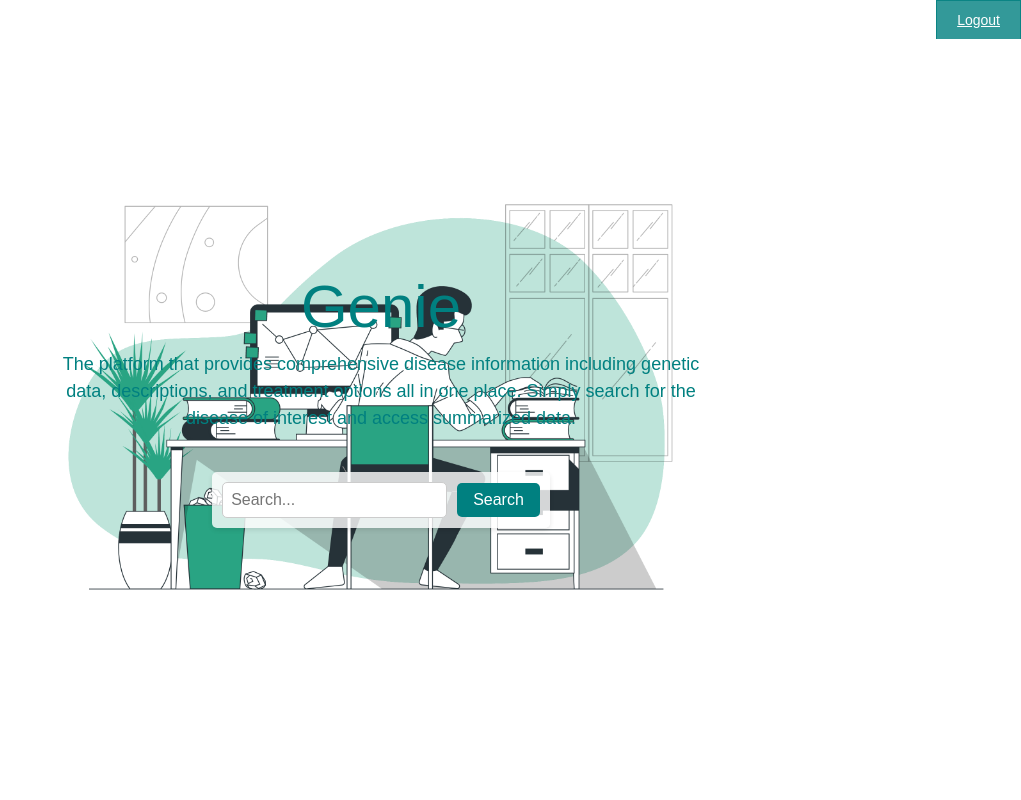
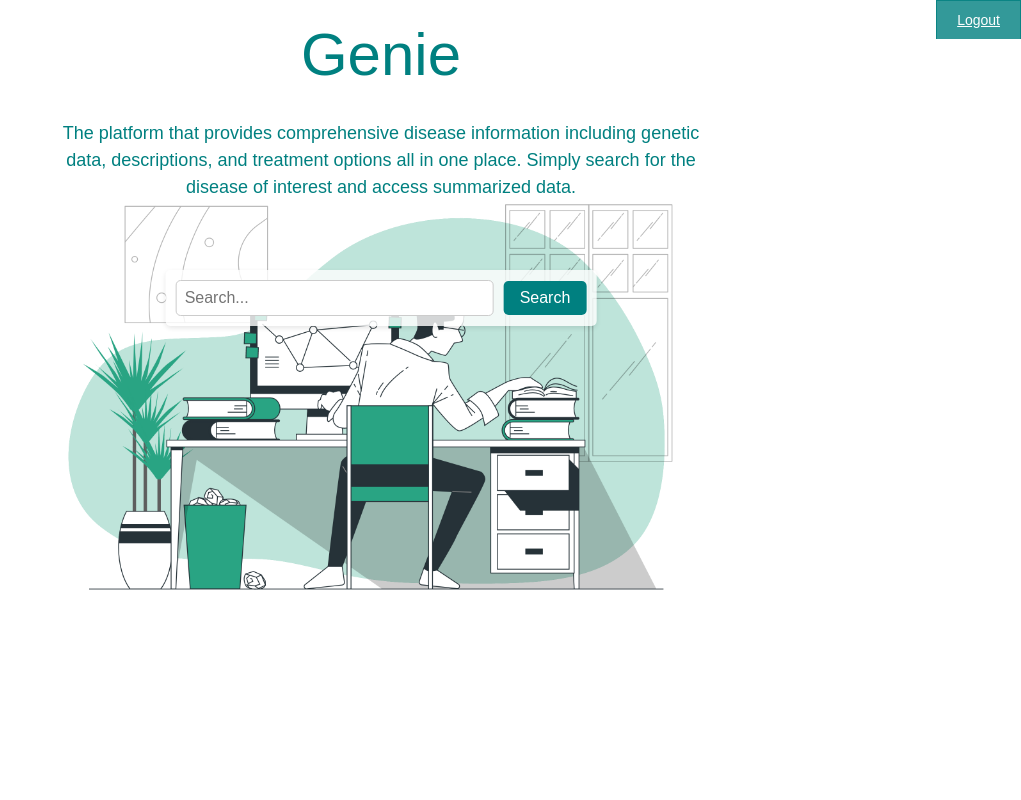
Before and after one commit to danielbar72/databasesProject, a Flask app: page /genie in a window 1280 px wide. Shown: the whole page, without its empty margins (259-1280 px from the left). Run offline with Flask 3, Linux system fonts and the light colour scheme; the visitor is signed in with stand-in values (Sample User, id 1).

Commit message:
Update genie.html

```diff
--- a/templates/genie.html
+++ b/templates/genie.html
@@ -51,16 +51,24 @@
          .header {
     font-size: 60px;
     color: #008080;
-            margin-bottom: 10px;
+    margin: 0;
+    position: absolute;
+    top: 20px; /* Adjust the top positioning */
+    left: 50%;
+    transform: translateX(-50%);
 }
 
 .description {
     color: #008080;
-            margin-bottom: 20px;
+    margin: 0;
     text-align: center;
     max-width: 50%;
     font-size: 18px;
     line-height: 1.5;
+    position: absolute;
+    top: 120px; /* Adjust the top positioning */
+    left: 50%;
+    transform: translateX(-50%);
 }
 
         .search-container {
@@ -73,8 +81,15 @@
             margin-top: 20px;
         }
 
+         .search-container {
+    position: absolute;
+    top: 250px; /* Adjust the top positioning */
+    left: 50%;
+    transform: translateX(-50%);
+}
+
 .search-bar {
-            flex: 1;
+    width: 300px;
     padding: 8px;
     font-size: 16px;
     border: 1px solid #ccc;
@@ -84,17 +99,18 @@
 
 .search-button {
     padding: 8px 16px;
-            background-color: #008080;
+    background-color: #008080; /* Teal */
     color: #fff;
     border: none;
     border-radius: 5px;
     cursor: pointer;
     font-size: 16px;
     transition: background-color 0.3s ease;
+
 }
 
 .search-button:hover {
-            background-color: #005757;
+    background-color: #005757; /* Dark Teal */
 }
 
         .output-container {
```
Lines whose indentation alone changed are shown as unchanged.
